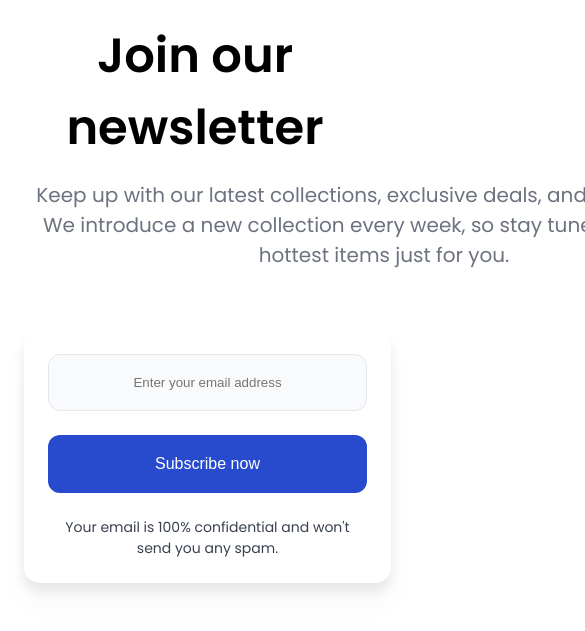
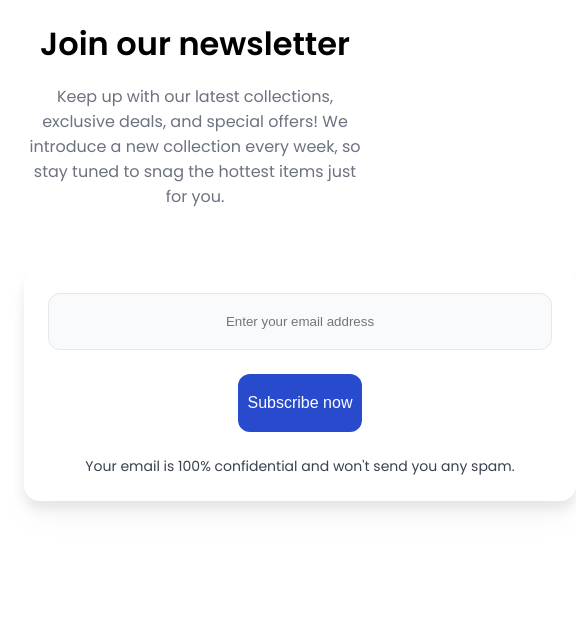
Before and after one commit to sameer-srb/Join-Our-Newsletter, a plain HTML site: page index.html in a window 390 px wide. Shown: the part 135-766 px from the top of the page, 585 px wide, since content can reach past the window. Drawn offline with Linux system fonts and the light colour scheme.

Commit message:
initial commit

```diff
--- a/CSS/style.css
+++ b/CSS/style.css
@@ -12,27 +12,27 @@ body {
   text-align: center;
 }
 
-/* Header section */
-.newsletter-header {
-  margin-bottom: 60px;
-}
 
 .logo {
   height: 52px;
   width: 52px;
-  margin-bottom: 16px;
+
+}
+
+.newsletter-header{
+  margin-bottom: 60px;
 }
 
 .heading {
   font-size: 48px;
   font-weight: 600;
   color: #000;
-  margin-bottom: 16px;
+  margin: 16px 0;
 }
 
 .description {
   width: 720px;
-  margin: 0 auto 16px;
+  margin: 0 auto;
   color: #6C727F;
   font-size: 20px;
   font-weight: 400;
@@ -53,7 +53,7 @@ body {
 input[type="email"] {
   display: block;
   width: 504px;
-  margin: 0 auto 24px;
+  margin: 0 auto;
   padding: 20px 10px;
   border-radius: 12px;
   border: 1px solid #E5E7EB;
@@ -62,11 +62,12 @@ input[type="email"] {
   text-align: center;
 }
 
+
 /* Button */
 .btn {
   display: block;
   width: 504px;
-  margin: 0 auto 24px;
+  margin: 24px auto;
   padding: 20px 10px;
   font-size: 16px;
   font-weight: 500;
@@ -85,15 +86,32 @@ input[type="email"] {
   margin: 0 auto;
 }
 
-/* Responsive */
-@media (max-width: 768px) {
-  .newsletter-subscription {
-    width: 367px;
-    height: auto; /* more flexible than fixed 248px */
-  }
+@media (min-width: 641px) and (max-width: 1024px) {
 
-  input[type="email"],
-  .btn {
-    width: 319px;
-  }
 }
+
+/* ---------------- Mobile (≤640px) ---------------- */
+@media (max-width: 640px) {
+
+
+  .heading {
+  font-size: 32px;
+}
+.description{
+  width: auto;
+  font-size: 16px;
+}
+input[type="email"] {
+  display: block;
+  width: 504px;
+
+}
+
+.btn {
+  display: block;
+  width: auto;
+}
+.note{
+  margin: 0;
+}
+}
```
Also changed, not shown: index.html (line endings or trailing spaces).
